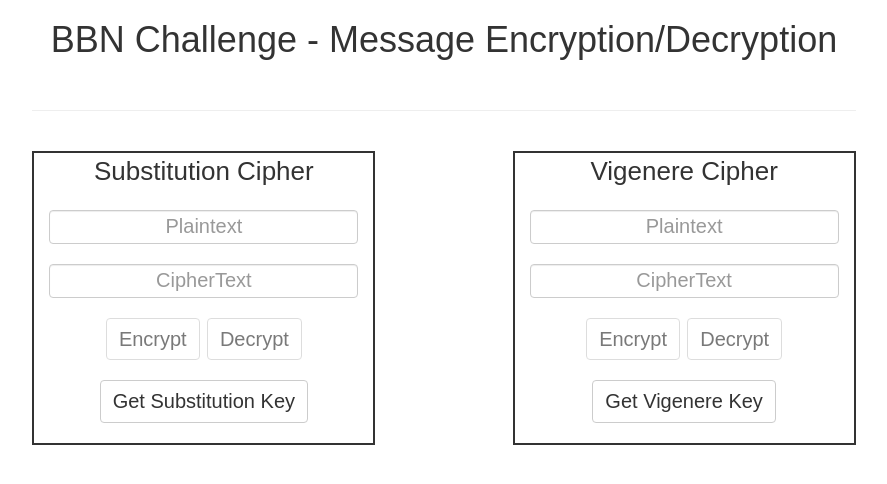
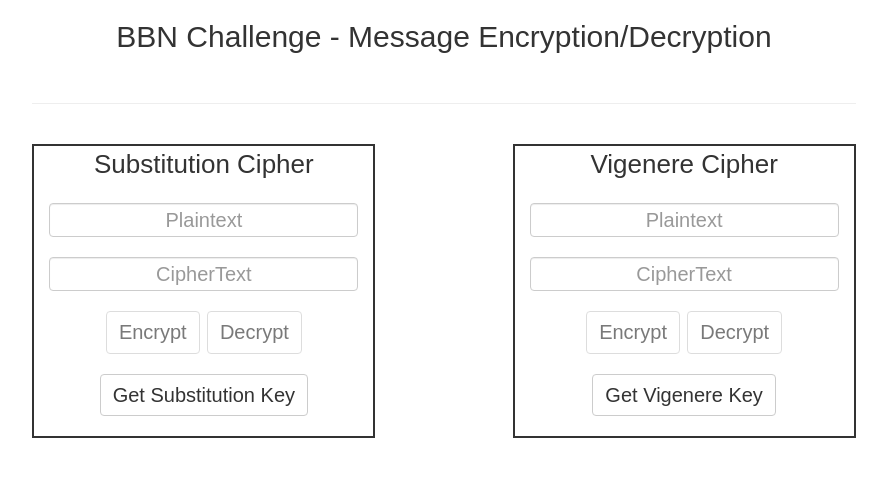
Before and after one commit to Troy-Ingel/BBNChallenge, a website: page public/index.html in a window 1280 px wide. Shown: the whole page, without its empty margins (196-1083 px from the left). Drawn offline with nearby package versions, Linux system fonts and the light colour scheme.

Commit message:
Update view.html

```diff
--- a/public/app/views/view.html
+++ b/public/app/views/view.html
@@ -1,5 +1,5 @@
 <div class="col-lg-8 col-md-8 col-lg-offset-2 col-md-offset-2" >
-    <h1> BBN Challenge - Message Encryption/Decryption </h2>
+    <h2> BBN Challenge - Message Encryption/Decryption </h2>
     <br><hr><br>
     <div class="mb-20 ciph-container col-lg-5 col-md-5" >Substitution Cipher
 	    <input class="mb-20 mt-20 myIpt form-control" type="text" maxlength="20" placeholder="Plaintext" ng-model="subPlaintext"/>
```
